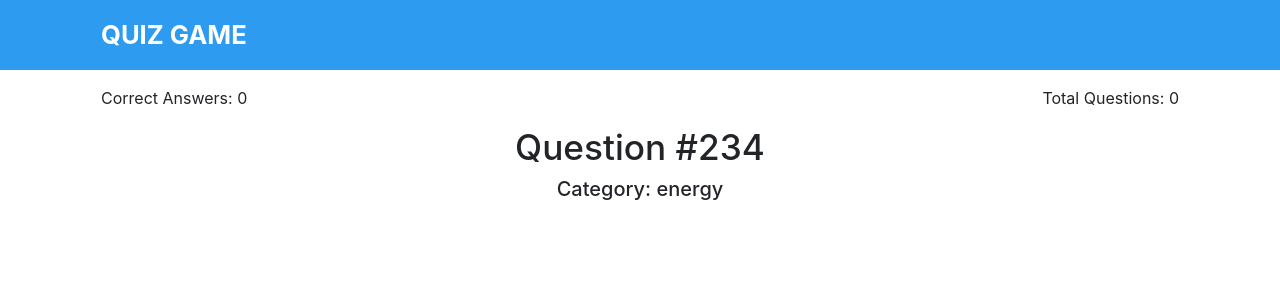
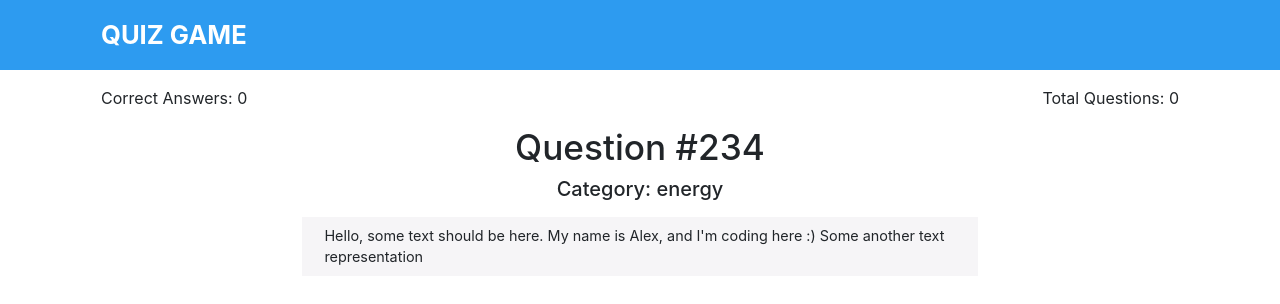
Before and after one commit to AlexPurhalo/trivia-quiz, a plain HTML site: page index.html in a window 1280 px wide. Drawn offline with nearby package versions, Linux system fonts and the light colour scheme.

Commit message:
question-description-styling

```diff
--- a/index.html
+++ b/index.html
@@ -34,6 +34,10 @@
 	<div class="question-header">
 		<h1 class="question-title">Question #234</h1>
 		<h3 class="question-category">Category: energy</h3>
+		<p class="question-description">
+			Hello, some text should be here. My name is Alex, and I'm coding here :)
+			Some another text representation
+		</p>
 	</div>
 </div>
 <div class="footer">
--- a/style.css
+++ b/style.css
@@ -47,3 +47,11 @@ ul {
 .question-category {
 	font-size: 1.25rem;
 }
+.question-description {
+	text-align: left;
+	margin: 1rem auto 0;
+	font-size: 0.9rem;
+	max-width: 676px;
+	background-color: #F6F5F7;
+	padding: 0.5rem 1.4rem;
+}
```
